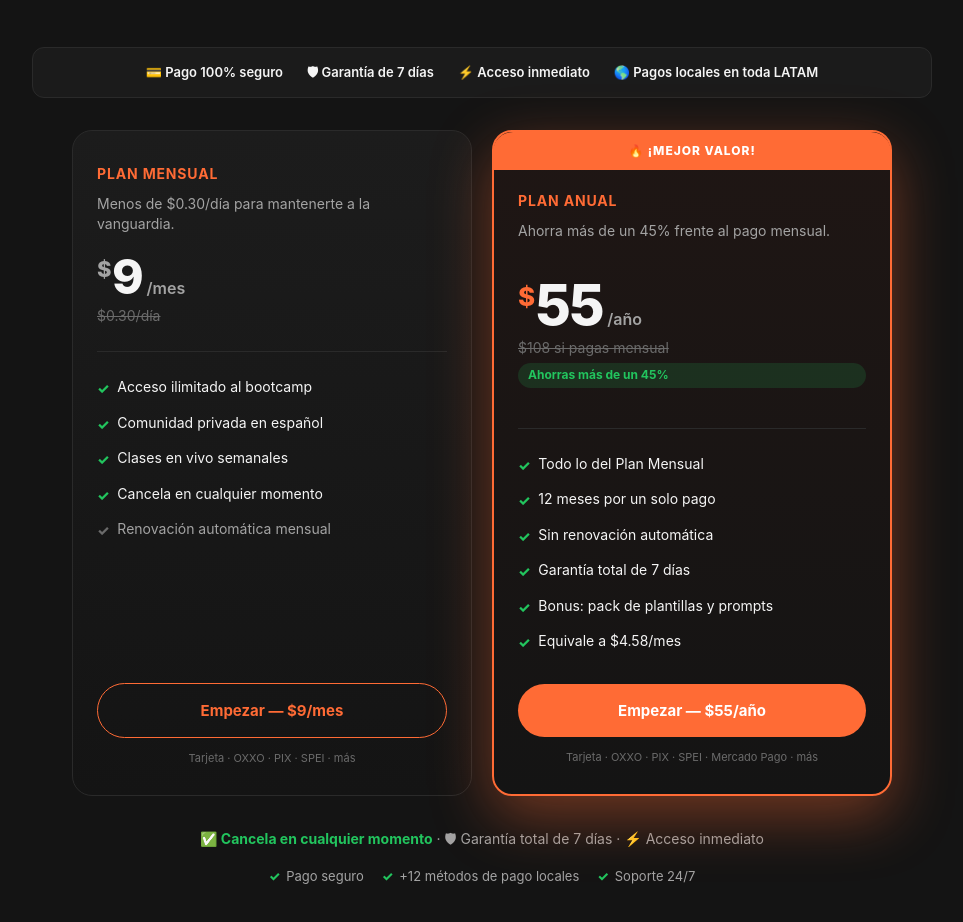
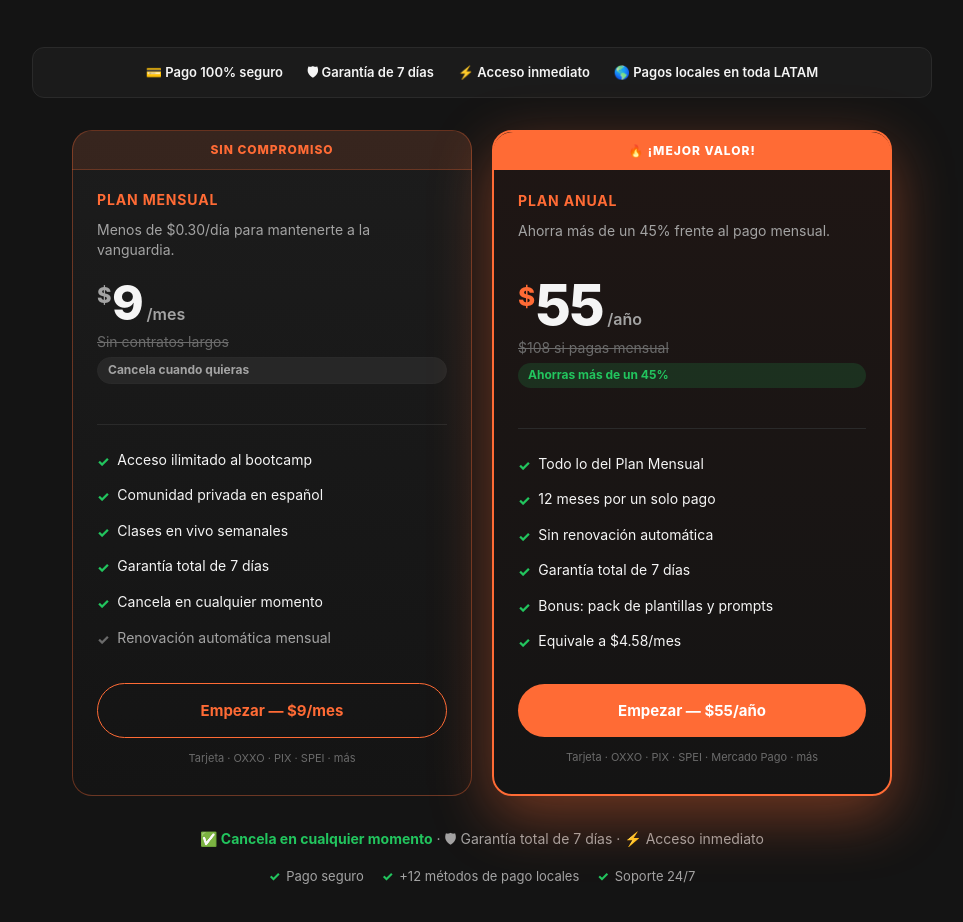
Before and after one commit to smalul1225-bit/maestria-video-landing, a plain HTML site: page index.html in a window 1280 px wide. Shown: the part 3160-4082 px from the top of the page, without its empty margins (158-1121 px from the left). Drawn offline with Linux system fonts and the light colour scheme; no server answers.

Commit message:
Buy boxes structurally identical: Plan Mensual now has SIN COMPROMISO muted banner, subtle orange border, Sin contratos largos strike, Cancela cuando quieras muted badge, 6 features matching Plan Anual count

```diff
--- a/index.html
+++ b/index.html
@@ -536,6 +536,10 @@ section h2 {
   transition: transform 0.2s;
 }
 .plan-card:hover { transform: translateY(-3px); }
+.plan-card.secondary {
+  border: 1px solid rgba(255, 107, 53, 0.35);
+  padding-top: 58px;
+}
 .plan-card.popular {
   border: 2px solid var(--accent);
   box-shadow: 0 20px 60px var(--accent-glow);
@@ -554,6 +558,11 @@ section h2 {
   letter-spacing: 0.08em;
   text-transform: uppercase;
   border-radius: var(--radius-lg) var(--radius-lg) 0 0;
+}
+.plan-banner.muted {
+  background: rgba(255, 107, 53, 0.12);
+  color: var(--accent);
+  border-bottom: 1px solid rgba(255, 107, 53, 0.25);
 }
 .plan-name {
   font-size: 14px;
@@ -605,6 +614,11 @@ section h2 {
   font-size: 12px;
   font-weight: 700;
   margin-bottom: 20px;
+}
+.plan-save.muted {
+  background: rgba(255, 255, 255, 0.06);
+  color: var(--text-muted);
+  border: 1px solid var(--border);
 }
 /* USD equivalent (visible when local currency replaces USD) */
 .usd-eq {
@@ -1110,15 +1124,18 @@ section h2 {
 
       <!-- 1. PLAN MENSUAL -->
       <div class="plan-card secondary">
+        <div class="plan-banner muted">SIN COMPROMISO</div>
         <div class="plan-name">Plan Mensual</div>
         <p class="plan-tagline">Menos de $0.30/día para mantenerte a la vanguardia.</p>
         <div class="plan-bigprice" data-usd="9"><span class="currency">$</span>9<span class="unit"> /mes</span></div>
         <div class="usd-eq" data-usd-eq="9">≈ $9 USD</div>
-        <div class="plan-strike">$0.30/día</div>
+        <div class="plan-strike">Sin contratos largos</div>
+        <div class="plan-save muted">Cancela cuando quieras</div>
         <ul class="plan-features-3">
           <li>Acceso ilimitado al bootcamp</li>
           <li>Comunidad privada en español</li>
           <li>Clases en vivo semanales</li>
+          <li>Garantía total de 7 días</li>
           <li>Cancela en cualquier momento</li>
           <li class="dim">Renovación automática mensual</li>
         </ul>
```
Also changed, not shown: v2.html (+18 -1 lines).
